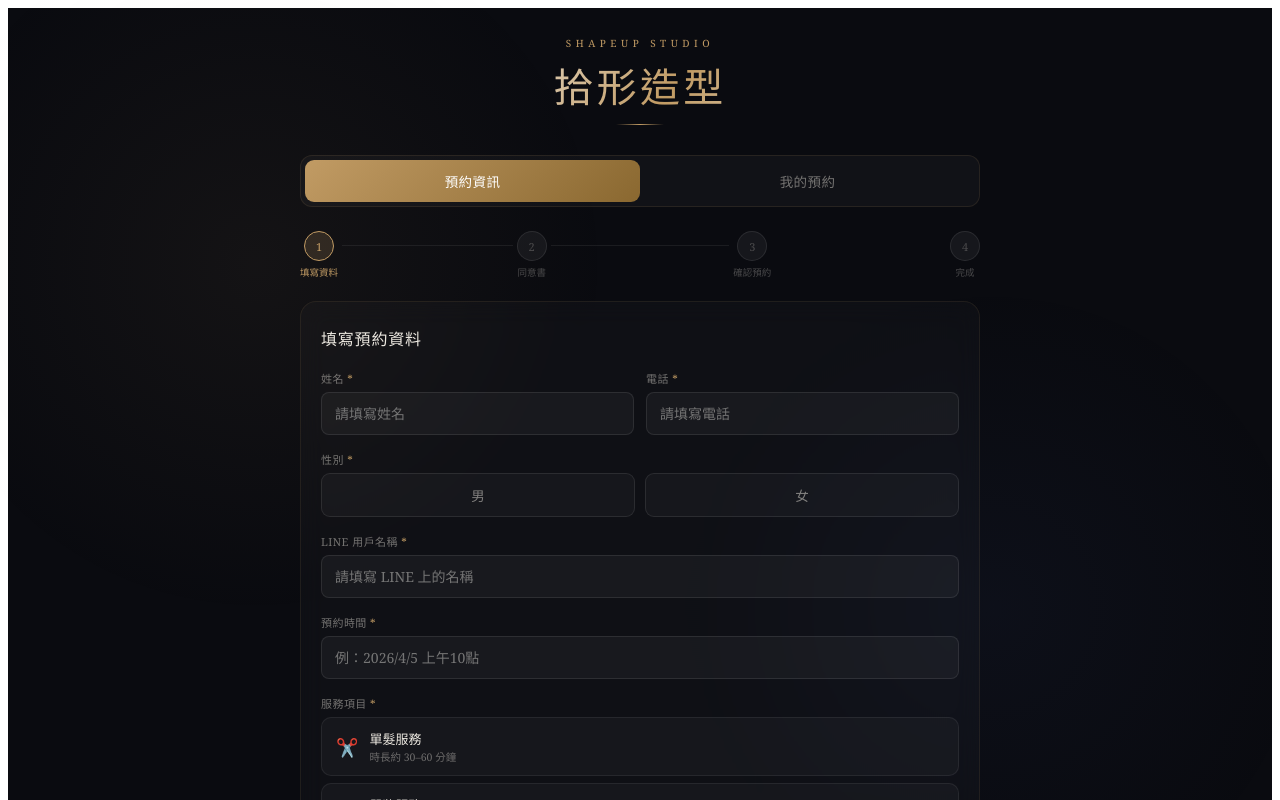
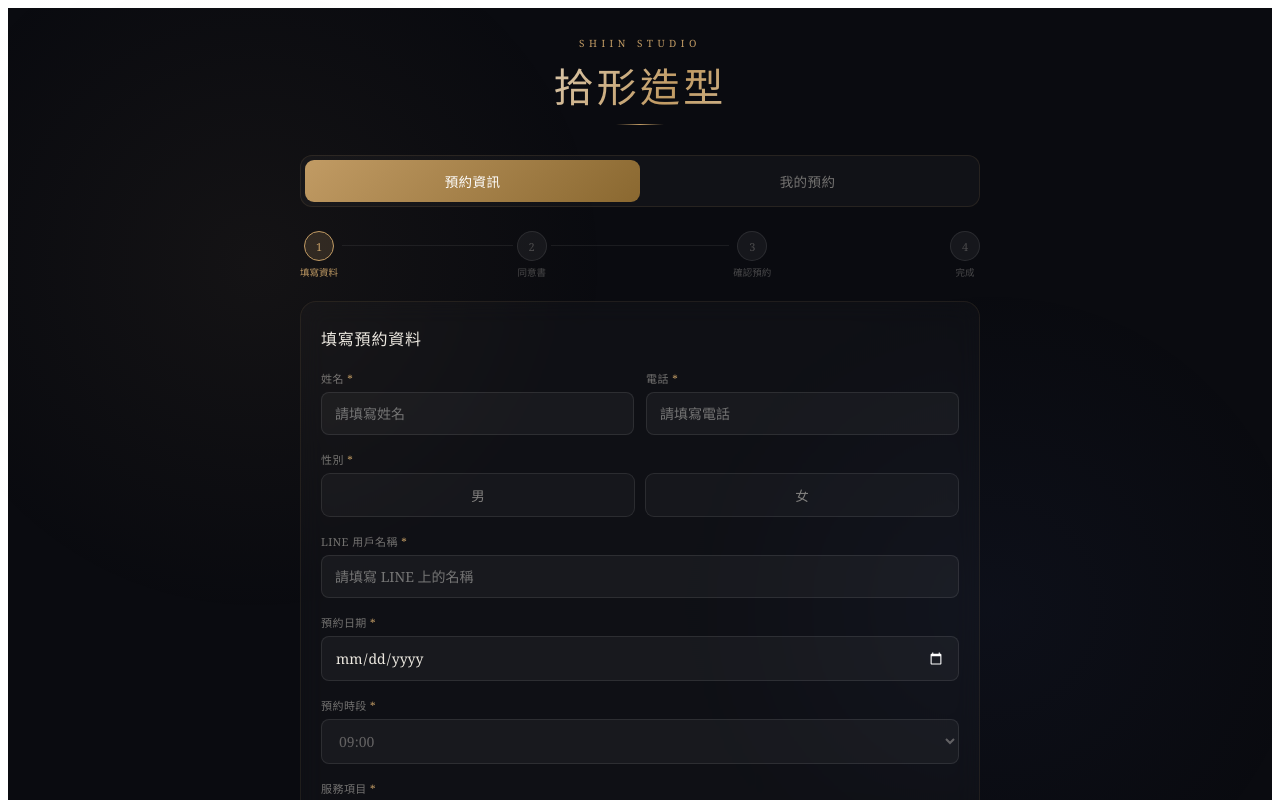
Before and after one commit to SHIIN-Joy/Shiin_booking, a React (Vite) app in the folder salon-booking/: page / in a window 1280 px wide. Shown: the top 800 px of the page. Built offline with nearby package versions, Linux system fonts and the light colour scheme.

Commit message:
Update App.jsx

```diff
--- a/salon-booking/src/App.jsx
+++ b/salon-booking/src/App.jsx
@@ -2,7 +2,7 @@ import { useState, useEffect } from "react";
 
 const WEBHOOK_URL = "https://script.google.com/macros/s/AKfycbxoVMw0OGJMrjnT1ctO89_EPmPZxSes9UlSrYPTcseUcC0X2akPSewjclqE2K_G6nL9Dg/exec";
 const SALON_NAME = "拾形造型";
-const SALON_EN   = "ShapeUp Studio";
+const SALON_EN   = "Shiin Studio";
 
 const SERVICES = [
   { id: 1, name: "單髮服務",                  icon: "✂️", note: "時長約 30–60 分鐘" },
@@ -428,9 +428,45 @@ export default function BookingSystem() {
                     <TextInput value={form.lineId} onChange={setF("lineId")} placeholder="請填寫 LINE 上的名稱" error={errors.lineId} />
                   </div>
 
+                  {/* 預約日期 */}
                   <div>
-                    <FieldLabel label="預約時間" required />
-                    <TextInput value={form.datetime} onChange={setF("datetime")} placeholder="例：2026/4/5 上午10點" error={errors.datetime} />
+                    <FieldLabel label="預約日期" required />
+                    {errors.date && <div style={{ color: "#e07070", fontSize: 11.5, marginBottom: 6 }}>{errors.date}</div>}
+                    <input type="date" value={form.date}
+                      onChange={e => { setForm(p => ({ ...p, date: e.target.value })); setErrors(p => ({ ...p, date: undefined })); }}
+                      min={new Date().toISOString().split("T")[0]}
+                      style={{
+                        width: "100%", padding: "11px 13px", background: "rgba(255,255,255,0.04)",
+                        border: `1px solid ${errors.date ? "rgba(200,80,80,0.4)" : "rgba(255,255,255,0.09)"}`,
+                        borderRadius: 8, color: "#ede9e1", fontSize: 14, fontFamily: "inherit",
+                        outline: "none", boxSizing: "border-box", colorScheme: "dark",
+                      }}
+                      onFocus={e => e.target.style.borderColor = "#c19b64"}
+                      onBlur={e => e.target.style.borderColor = errors.date ? "rgba(200,80,80,0.4)" : "rgba(255,255,255,0.09)"}
+                    />
+                  </div>
+
+                  {/* 預約時段 */}
+                  <div>
+                    <FieldLabel label="預約時段" required />
+                    {errors.time && <div style={{ color: "#e07070", fontSize: 11.5, marginBottom: 6 }}>{errors.time}</div>}
+                    <select value={form.time}
+                      onChange={e => { setForm(p => ({ ...p, time: e.target.value })); setErrors(p => ({ ...p, time: undefined })); }}
+                      style={{
+                        width: "100%", padding: "11px 13px", background: "rgba(255,255,255,0.04)",
+                        border: `1px solid ${errors.time ? "rgba(200,80,80,0.4)" : "rgba(255,255,255,0.09)"}`,
+                        borderRadius: 8, color: form.time ? "#ede9e1" : "rgba(237,233,225,0.35)",
+                        fontSize: 14, fontFamily: "inherit", outline: "none", boxSizing: "border-box",
+                        colorScheme: "dark", cursor: "pointer",
+                      }}
+                      onFocus={e => e.target.style.borderColor = "#c19b64"}
+                      onBlur={e => e.target.style.borderColor = errors.time ? "rgba(200,80,80,0.4)" : "rgba(255,255,255,0.09)"}
+                    >
+                      <option value="" disabled>請選擇時段</option>
+                      {TIME_SLOTS_LIST.map(t => (
+                        <option key={t} value={t} style={{ background: "#1a1a2e" }}>{t}</option>
+                      ))}
+                    </select>
                   </div>
 
                   {/* 服務項目 */}
```
